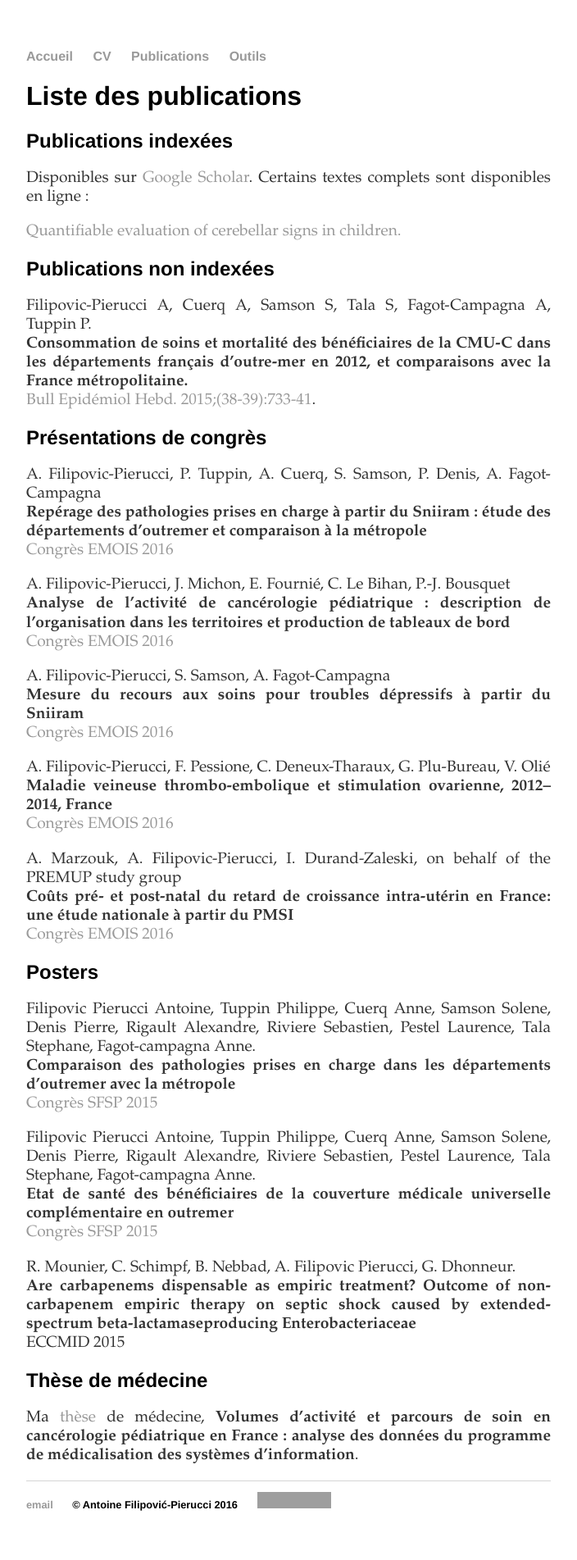
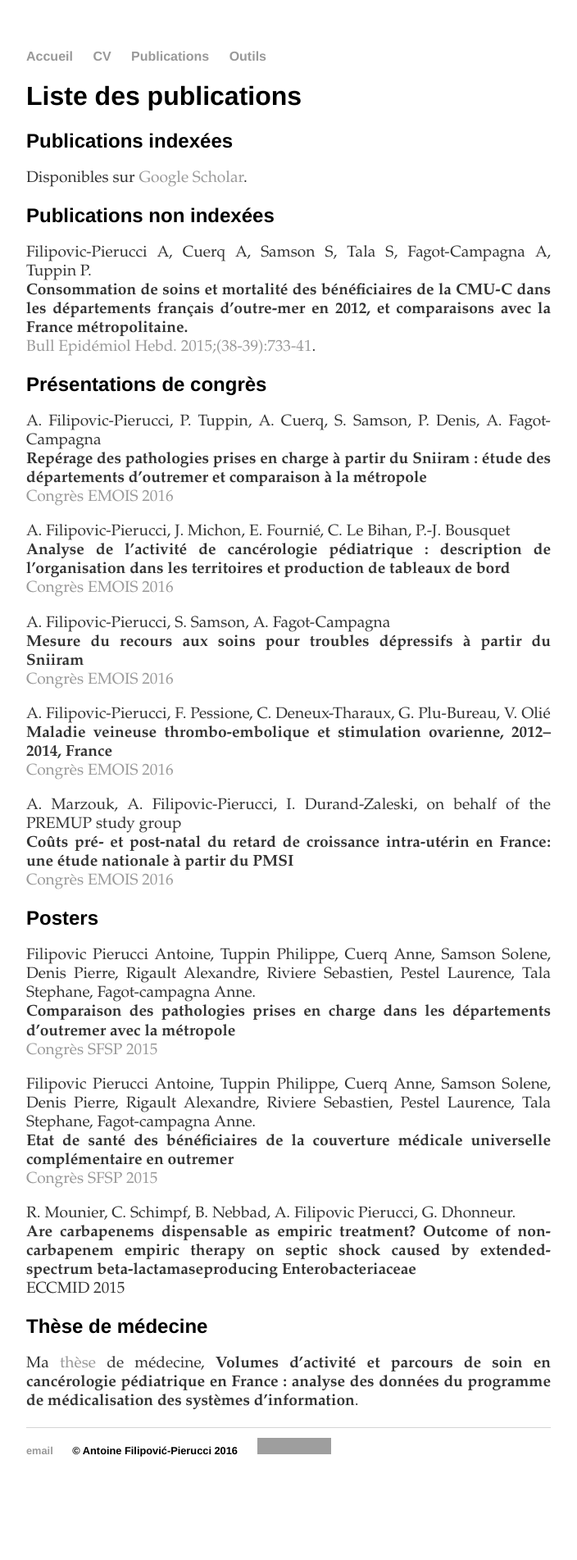
Before and after one commit to pierucci/pierucci.github.io, a Jekyll site: the page built from papers.md, in a window 1280 px wide. Shown: the whole page at 82% size, without its empty margins (288-992 px from the left). Built offline with Jekyll 4.4.1, drawn with Linux system fonts in a browser that asks for light colours; after the commit the page ends 1837 px from its top, so only the background shows below that; grey boxes are pictures that could not be loaded.

Commit message:
Update papers.md

```diff
--- a/papers.md
+++ b/papers.md
@@ -7,9 +7,7 @@ title: AFP - Publications
 
 ## Publications indexées
 
-Disponibles sur [Google Scholar](https://scholar.google.com/citations?user=F-6yCr0AAAAJ). Certains textes complets sont disponibles en ligne :
-
-[Quantifiable evaluation of cerebellar signs in children.](/fulltext/neuro)
+Disponibles sur [Google Scholar](https://scholar.google.com/citations?user=F-6yCr0AAAAJ).
 
 ## Publications non indexées
 
```
